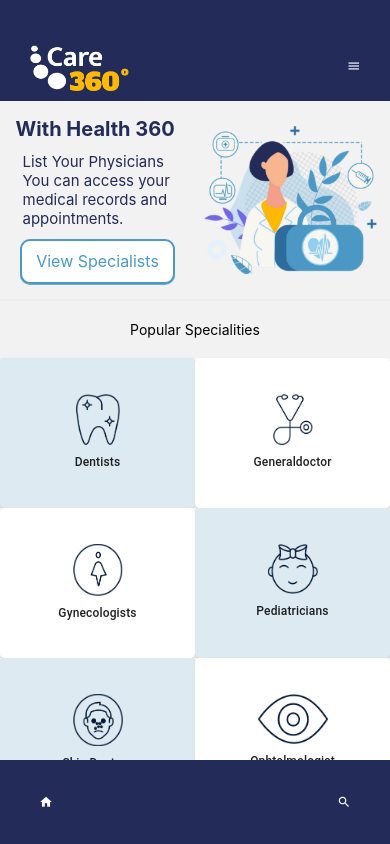
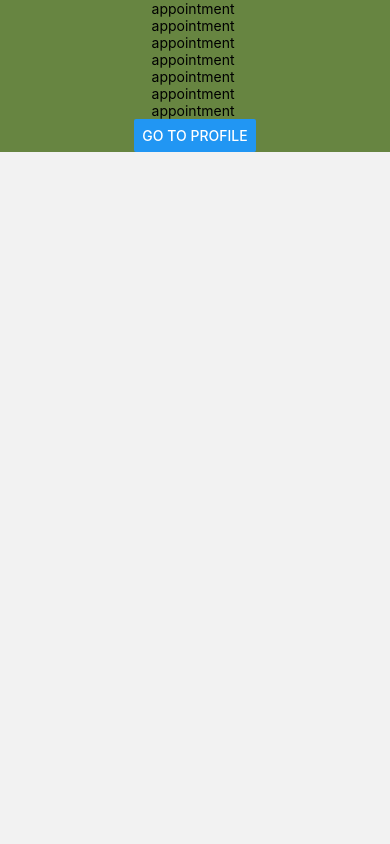
Before and after one commit to GSG-G10/Care-360, a React Native app in the folder client/: screen /appointment in a window 390 px wide. Built offline with nearby package versions, Linux system fonts and the light colour scheme.

Commit message:
update the landing page

```diff
--- a/client/features/landing/Landingpage.js
+++ b/client/features/landing/Landingpage.js
@@ -13,6 +13,7 @@ import {Header} from '../../components/Header';
 import {Footer} from '../../components/Footer';
 import {Whoweare} from './Whoweare';
 import {Viewspecialists} from './Viewspecialists';
+import {Viewappointment} from './Viewappointment';
 import {Popularspecialities} from './Popularspecialities';
 
 export const Landingpage = ({navigation}) => {
@@ -21,8 +22,9 @@ export const Landingpage = ({navigation}) => {
     <Header />
     <ScrollView>
     <Viewspecialists navigation={navigation}/>
-    <Popularspecialities />
+    <Popularspecialities navigation={navigation} />
     <Whoweare />
+    <Viewappointment navigation={navigation}/>
     </ScrollView>
     <Footer />
     </View>
--- a/client/features/landing/Popularspecialities.js
+++ b/client/features/landing/Popularspecialities.js
@@ -6,16 +6,19 @@ import {
   StyleSheet,
   TouchableHighlight,
 } from 'react-native';
-import { Avatar, Button, Card, Title, Paragraph } from 'react-native-paper';
+import { Card, Title } from 'react-native-paper';
 import { color } from '../../utils/style/color';
 
-export const Popularspecialities = () => {
+
+export const Popularspecialities = ({navigation}) => {
   return (
     <View style={styles.popularspecialities}>
       <Text style={styles.title}>Popular Specialities</Text>
 
       <View style={styles.cardsection}>
-        <Card style={styles.card} onPress={() => null}>
+        <Card style={styles.card} onPress={() => navigation.navigate('Specialist', {
+          search:"Dentists"
+        })}>
           <Card.Content>
             <View style={styles.container}>
               <Image
@@ -26,7 +29,9 @@ export const Popularspecialities = () => {
             </View>
           </Card.Content>
         </Card>
-        <Card style={styles.whitecard} onPress={() => null}>
+        <Card style={styles.whitecard} onPress={() => navigation.navigate('Specialist', {
+          search:"Generaldoctor"
+        })}>
           <Card.Content>
             <View style={styles.container}>
               <Image
@@ -38,7 +43,9 @@ export const Popularspecialities = () => {
             </View>
           </Card.Content>
         </Card>
-        <Card style={styles.whitecard} onPress={() => null}>
+        <Card style={styles.whitecard} onPress={() => navigation.navigate('Specialist', {
+          search:"Gynecologists"
+        })}>
           <Card.Content>
             <View style={styles.container}>
               <Image
@@ -51,7 +58,9 @@ export const Popularspecialities = () => {
           </Card.Content>
         </Card>
 
-        <Card style={styles.card} onPress={() => null}>
+        <Card style={styles.card} onPress={() => navigation.navigate('Specialist', {
+          search:"Pediatricians"
+        })}>
           <Card.Content>
             <View style={styles.container}>
               <Image
@@ -64,7 +73,9 @@ export const Popularspecialities = () => {
           </Card.Content>
         </Card>
 
-        <Card style={styles.card} onPress={() => null}>
+        <Card style={styles.card} onPress={() => navigation.navigate('Specialist', {
+          search:"Skin Doctors"
+        })}>
           <Card.Content>
             <View style={styles.container}>
               <Image
@@ -77,7 +88,9 @@ export const Popularspecialities = () => {
           </Card.Content>
         </Card>
 
-        <Card style={styles.whitecard} onPress={() => null}>
+        <Card style={styles.whitecard} onPress={() => navigation.navigate('Specialist', {
+          search:"Ophtalmologist"
+        })}>
           <Card.Content>
             <View style={styles.container}>
               <Image
--- /dev/null
+++ b/client/features/landing/Viewappointment.js
@@ -0,0 +1,88 @@
+import React from 'react';
+import {
+  Button,
+  View,
+  Text,
+  Image,
+  StyleSheet,
+  TouchableHighlight,
+} from 'react-native';
+import { color } from '../../utils/style/color';
+
+export const Viewappointment = ({navigation}) => {
+  return (
+    <View style={styles.allsection}>
+    <View style={styles.section}>
+      <View style={styles.textSection}>
+        <Text style={styles.textLogo}>With Health 360 </Text>
+        <Text style={styles.text}>
+          List Your Physicians You can access your medical records and
+          appointments.
+        </Text>
+        <TouchableHighlight underlayColor="" onPress={() => navigation.navigate('appointment')}>
+          <View style={styles.btn}>
+            <Text style={styles.countText}>View Appointments</Text>
+          </View>
+        </TouchableHighlight>
+      </View>
+      <View>
+        <Image
+          style={styles.image}
+          source={require('../../utils/img/appoint.png')}
+        />
+      </View>
+    </View>
+
+    </View>
+
+  );
+};
+const styles = StyleSheet.create({
+  btn: {
+    borderRadius: 10,
+    shadowColor: color.yellow,
+    shadowOffset:{width: 0,height: 1},
+    backgroundColor:color.yellow,
+    shadowOpacity: 0.8,
+    height: 45,
+    width: 155,
+    justifyContent: 'center',
+    alignItems: 'center',
+  },
+  countText: {
+    color: "black",
+    fontSize: 16,
+  },
+  textLogo: {
+    color: color.blue,
+    fontSize: 20,
+    fontWeight:'bold',
+  },
+  text: {
+    color: color.blue,
+    fontSize: 15,
+    width:150,
+
+  },
+  textSection:{
+   width:'50%',
+   height:'90%',
+   alignItems:'center',
+   justifyContent:'space-around'
+  },
+  section: {
+    height:200,
+    flexDirection:'row',
+    alignItems:'center',
+    justifyContent:'space-around',
+    paddingBottom:20,
+  },
+  allsection: {
+    width:"100%",
+    backgroundColor:color.azzurro,
+  },
+  image: {
+     width: 200,
+    height: 150,
+  },
+});
--- a/client/features/landing/Whoweare.js
+++ b/client/features/landing/Whoweare.js
@@ -33,13 +33,16 @@ const styles = StyleSheet.create({
     marginBottom: 20,
   },
   whoweare: {
-    width: '55%',
+    justifyContent:'space-around',
+    alignItems:"center",
+    width:"50%",
+
   },
   whoweareimg: {
-    width: '90%',
+    width: '60%',
     height: '100%',
   },
   whowearetext: {
-    width: '40%',
+    width: '20%',
   },
 });
--- a/client/navigation/Navigation.js
+++ b/client/navigation/Navigation.js
@@ -5,6 +5,7 @@ import {Landingpage} from '../features/landing/Landingpage';
 import Home from '../screens/Home';
 import Profile from '../screens/Profile';
 import Book from '../screens/Book';
+import appointment from '../screens/appointment'
 
 const Stack = createNativeStackNavigator()
 
@@ -19,6 +20,7 @@ function RootStack() {
         <Stack.Screen name='Book' component={Book} />
         <Stack.Screen name='Home' component={Home} />
         <Stack.Screen name='Profile' component={Profile} />
+        <Stack.Screen name='appointment' component={appointment} />
       </Stack.Navigator>
     </NavigationContainer>
     )
--- /dev/null
+++ b/client/screens/appointment.js
@@ -0,0 +1,31 @@
+import React from 'react';
+import { Button,StatusBar, Platform, StyleSheet, Text, View } from 'react-native';
+
+export default function Home({navigation}) {
+
+  return (
+    <View style={styles.container}>
+      <Text>appointment </Text>
+      <Text>appointment </Text>
+      <Text>appointment </Text>
+      <Text>appointment </Text>
+      <Text>appointment </Text>
+      <Text>appointment </Text>
+      <Text>appointment </Text>
+      <Button
+       title='Go to Profile'
+       onPress={()=>navigation.navigate('Profile')}
+      />
+    </View>
+  );
+}
+
+
+const styles = StyleSheet.create({
+  container: {
+    paddingTop: Platform.OS === 'android' ? StatusBar.currentHeight : 0,
+    backgroundColor: '#678541',
+    alignItems: 'center',
+    justifyContent: 'center',
+  },
+});
```
Also changed, not shown: client/utils/img/appoint.png (added).
